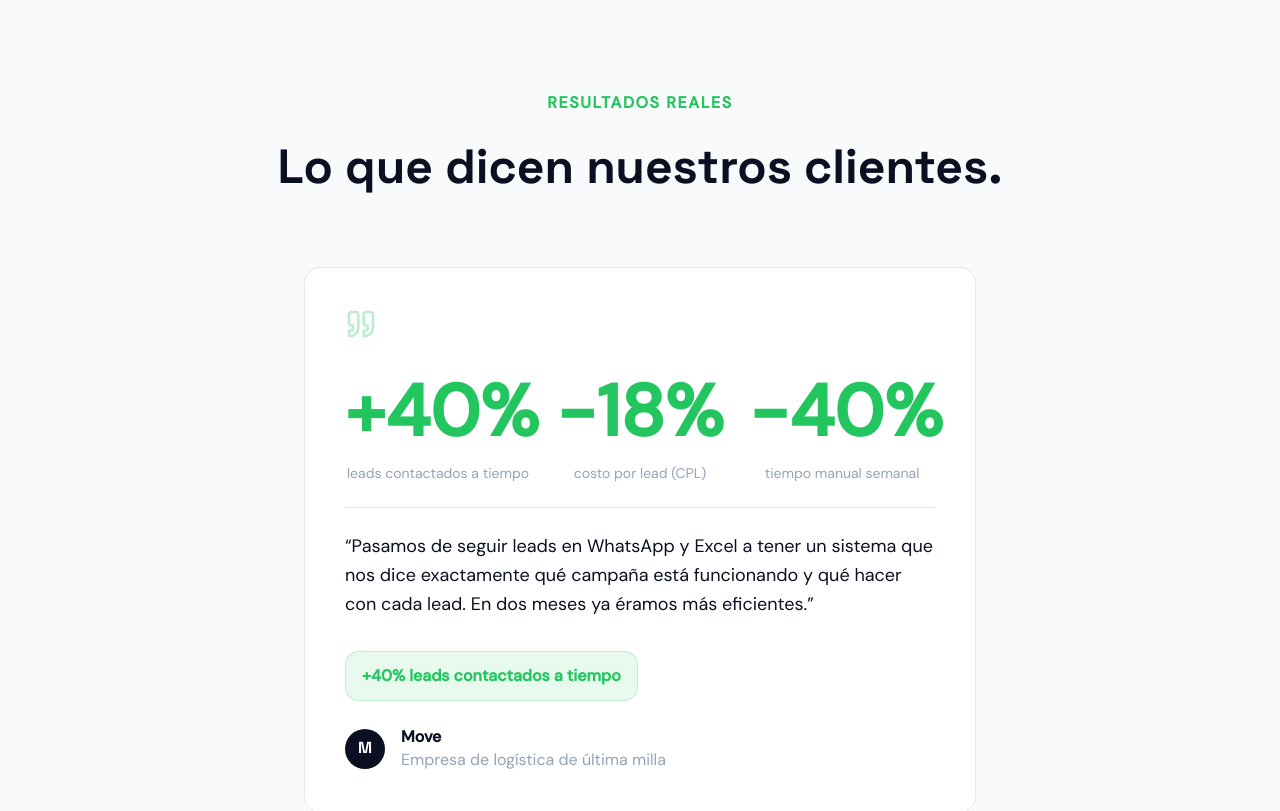
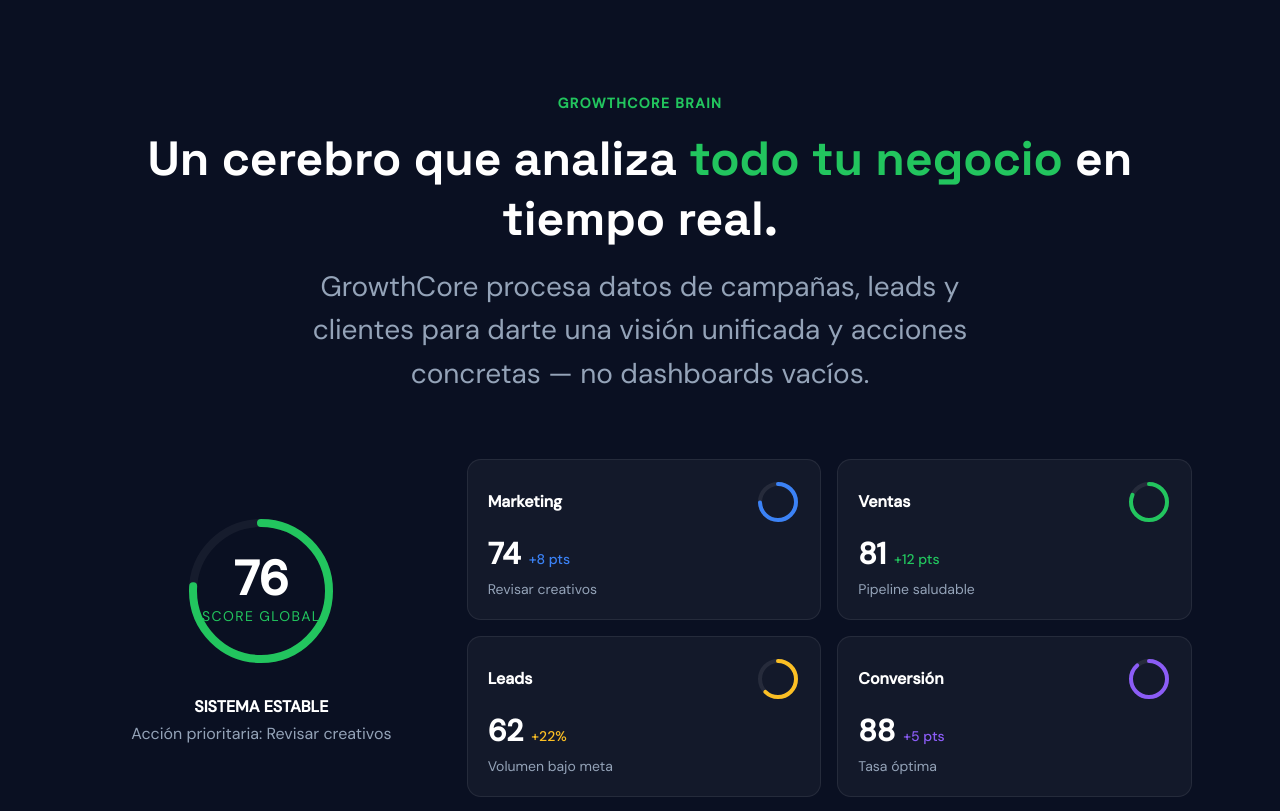
Before and after one commit to vmleoninfo-cmd/growthcore-web, a Next.js app: page / in a window 1280 px wide. Shown: the part 3340-4151 px from the top of the page. Built offline with nearby package versions, Linux system fonts and the light colour scheme.

Commit message:
feat: nueva sección GrowthCore Brain — score global + 4 módulos animados

```diff
--- a/src/app/page.tsx
+++ b/src/app/page.tsx
@@ -3,8 +3,9 @@
 import Services from "@/components/Services";
 import HowItWorks from "@/components/HowItWorks";
 import Stats from "@/components/Stats";
+import GrowthCoreBrain from "@/components/GrowthCoreBrain";
 import Testimonials from "@/components/Testimonials";
-import CTASection from "@/components/CTASection";
+import ContactForm from "@/components/ContactForm";
 import Footer from "@/components/Footer";
 
 export default function Home() {
@@ -15,8 +16,9 @@
       <Services />
       <HowItWorks />
       <Stats />
+      <GrowthCoreBrain />
       <Testimonials />
-      <CTASection />
+      <ContactForm />
       <Footer />
     </main>
   );
--- /dev/null
+++ b/src/components/GrowthCoreBrain.tsx
@@ -0,0 +1,149 @@
+"use client";
+
+import { motion } from "framer-motion";
+
+const modules = [
+  { label: "Marketing",  score: 74, color: "#3B82F6", trend: "+8 pts",  status: "Revisar creativos" },
+  { label: "Ventas",     score: 81, color: "#22C55E", trend: "+12 pts", status: "Pipeline saludable" },
+  { label: "Leads",      score: 62, color: "#FBBF24", trend: "+22%",    status: "Volumen bajo meta" },
+  { label: "Conversión", score: 88, color: "#8B5CF6", trend: "+5 pts",  status: "Tasa óptima" },
+];
+
+function ScoreRing({ score, color, size = 56 }: { score: number; color: string; size?: number }) {
+  const r = (size - 8) / 2;
+  const circ = 2 * Math.PI * r;
+  const dash = (score / 100) * circ;
+
+  return (
+    <svg width={size} height={size} style={{ transform: "rotate(-90deg)" }}>
+      <circle cx={size / 2} cy={size / 2} r={r} fill="none"
+              stroke="rgba(255,255,255,0.08)" strokeWidth="4" />
+      <motion.circle
+        cx={size / 2} cy={size / 2} r={r} fill="none"
+        stroke={color} strokeWidth="4" strokeLinecap="round"
+        strokeDasharray={circ}
+        initial={{ strokeDashoffset: circ }}
+        whileInView={{ strokeDashoffset: circ - dash }}
+        viewport={{ once: true }}
+        transition={{ duration: 1.2, ease: "easeOut" }}
+      />
+    </svg>
+  );
+}
+
+export default function GrowthCoreBrain() {
+  const overallScore = Math.round(modules.reduce((a, m) => a + m.score, 0) / modules.length);
+
+  return (
+    <section className="py-24" style={{ background: "var(--gc-navy, #0A1022)" }}>
+      <div className="max-w-6xl mx-auto px-6">
+
+        {/* Header */}
+        <div className="text-center mb-16">
+          <motion.span
+            initial={{ opacity: 0 }}
+            whileInView={{ opacity: 1 }}
+            viewport={{ once: true }}
+            className="inline-block text-xs font-semibold uppercase tracking-widest mb-4"
+            style={{ color: "var(--gc-green, #22C55E)" }}
+          >
+            GrowthCore Brain
+          </motion.span>
+          <motion.h2
+            initial={{ opacity: 0, y: 20 }}
+            whileInView={{ opacity: 1, y: 0 }}
+            viewport={{ once: true }}
+            className="font-bold text-white mb-4 leading-tight"
+            style={{ fontSize: "var(--text-xl, 2.25rem)", fontFamily: "var(--font-heading)" }}
+          >
+            Un cerebro que analiza{" "}
+            <span style={{ color: "var(--gc-green, #22C55E)" }}>todo tu negocio</span>
+            {" "}en tiempo real.
+          </motion.h2>
+          <motion.p
+            initial={{ opacity: 0 }}
+            whileInView={{ opacity: 1 }}
+            viewport={{ once: true }}
+            transition={{ delay: 0.15 }}
+            className="text-lg max-w-2xl mx-auto"
+            style={{ color: "var(--gc-gray-400, #94A3B8)" }}
+          >
+            GrowthCore procesa datos de campañas, leads y clientes para darte
+            una visión unificada y acciones concretas — no dashboards vacíos.
+          </motion.p>
+        </div>
+
+        {/* Brain layout */}
+        <div className="grid grid-cols-1 lg:grid-cols-3 gap-8 items-center">
+
+          {/* Score central */}
+          <div className="lg:col-span-1 flex flex-col items-center">
+            <motion.div
+              initial={{ opacity: 0, scale: 0.8 }}
+              whileInView={{ opacity: 1, scale: 1 }}
+              viewport={{ once: true }}
+              transition={{ duration: 0.6 }}
+              className="relative flex flex-col items-center justify-center"
+            >
+              <svg width={160} height={160} style={{ transform: "rotate(-90deg)" }}>
+                <circle cx="80" cy="80" r="68" fill="none"
+                        stroke="rgba(255,255,255,0.05)" strokeWidth="8" />
+                <motion.circle
+                  cx="80" cy="80" r="68" fill="none"
+                  stroke="#22C55E" strokeWidth="8" strokeLinecap="round"
+                  strokeDasharray={2 * Math.PI * 68}
+                  initial={{ strokeDashoffset: 2 * Math.PI * 68 }}
+                  whileInView={{ strokeDashoffset: 2 * Math.PI * 68 * (1 - overallScore / 100) }}
+                  viewport={{ once: true }}
+                  transition={{ duration: 1.5, ease: "easeOut" }}
+                />
+              </svg>
+              <div className="absolute flex flex-col items-center">
+                <span className="text-5xl font-bold text-white">{overallScore}</span>
+                <span className="text-xs uppercase tracking-widest mt-1"
+                      style={{ color: "#22C55E" }}>Score global</span>
+              </div>
+            </motion.div>
+            <div className="mt-6 text-center">
+              <p className="text-white font-semibold">SISTEMA ESTABLE</p>
+              <p className="text-sm mt-1" style={{ color: "#94A3B8" }}>
+                Acción prioritaria: Revisar creativos
+              </p>
+            </div>
+          </div>
+
+          {/* Módulos */}
+          <div className="lg:col-span-2 grid grid-cols-2 gap-4">
+            {modules.map((mod, i) => (
+              <motion.div
+                key={mod.label}
+                initial={{ opacity: 0, y: 20 }}
+                whileInView={{ opacity: 1, y: 0 }}
+                viewport={{ once: true }}
+                transition={{ delay: i * 0.1 }}
+                className="rounded-xl p-5"
+                style={{
+                  background: "rgba(255,255,255,0.04)",
+                  border: "1px solid rgba(255,255,255,0.08)",
+                }}
+              >
+                <div className="flex items-center justify-between mb-3">
+                  <span className="text-sm font-semibold text-white">{mod.label}</span>
+                  <ScoreRing score={mod.score} color={mod.color} size={44} />
+                </div>
+                <div className="flex items-baseline gap-2">
+                  <span className="text-3xl font-bold text-white">{mod.score}</span>
+                  <span className="text-xs font-medium" style={{ color: mod.color }}>
+                    {mod.trend}
+                  </span>
+                </div>
+                <p className="text-xs mt-2" style={{ color: "#94A3B8" }}>{mod.status}</p>
+              </motion.div>
+            ))}
+          </div>
+        </div>
+
+      </div>
+    </section>
+  );
+}
```
